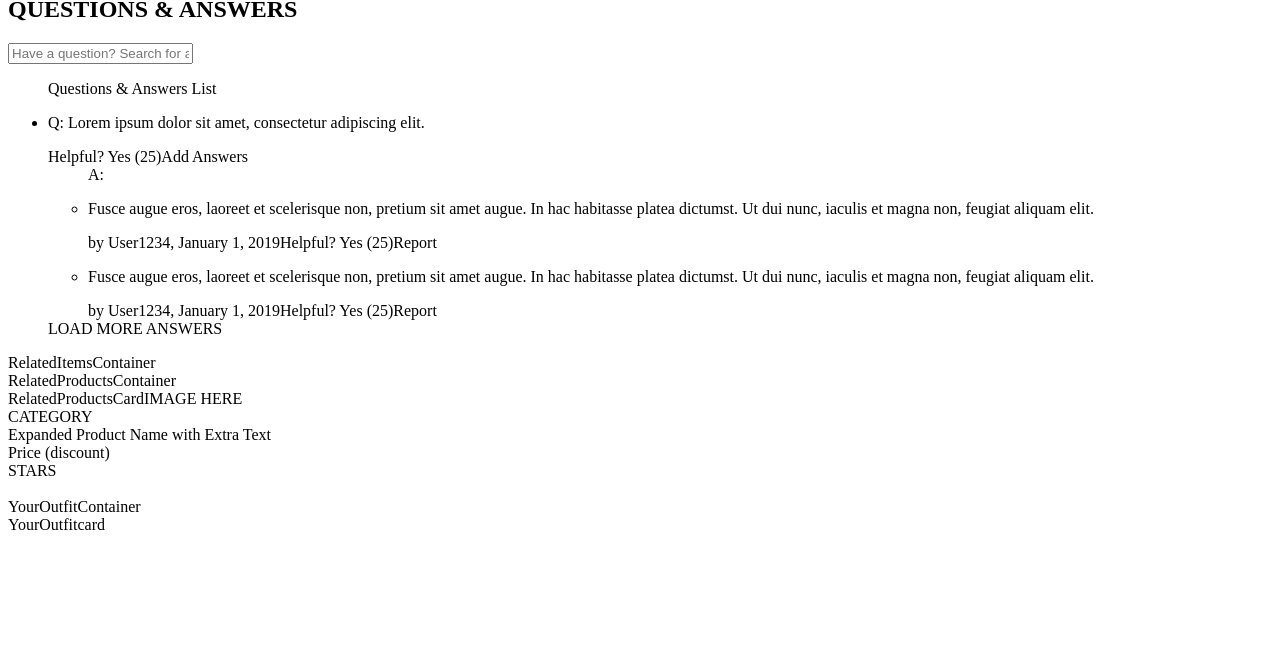
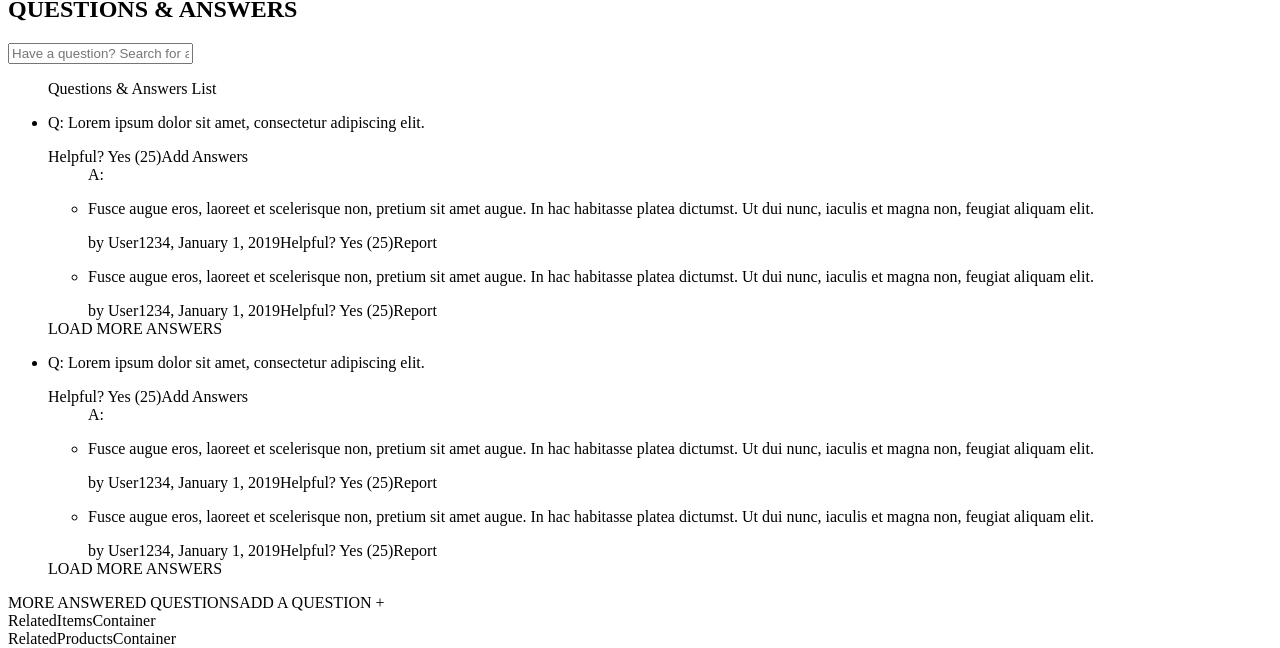
Before and after one commit to Beast-Technology/Atelier, a React (Create React App) app in the folder client/: page / in a window 1280 px wide. Shown: the part 301-949 px from the top of the page. Before the commit the page ends 843 px from the top, so only its background shows below. Built offline with nearby package versions, Linux system fonts and the light colour scheme; no server answers; the HTML template or start-up script is replaced by a standard one.

Commit message:
Complete the QuestionsAndAnswers without data

```diff
--- a/client/src/QuestionsAndAnswers/AnswerList.jsx
+++ b/client/src/QuestionsAndAnswers/AnswerList.jsx
@@ -9,7 +9,7 @@ export default function AnswerList() {
         <AnswerListEntry />
       </ul>
 
-      <span className="btn-action">LOAD MORE ANSWERS</span>
+      <span href="" className="btn-action">LOAD MORE ANSWERS</span>
     </div>
   )
 }
--- a/client/src/QuestionsAndAnswers/QAList.jsx
+++ b/client/src/QuestionsAndAnswers/QAList.jsx
@@ -3,9 +3,18 @@ import QAListEntry from './QAListEntry.jsx';
 
 export default function QAList() {
   return (
-    <ul>
-      Questions & Answers List
-      <QAListEntry />
-    </ul>
+    <div>
+      <ul>
+        Questions & Answers List
+        <QAListEntry />
+        <QAListEntry />
+      </ul>
+
+      <div>
+        <a className="btn">MORE ANSWERED QUESTIONS</a>
+        <a className="btn">ADD A QUESTION +</a>
+      </div>
+    </div>
+
   )
 }
```
